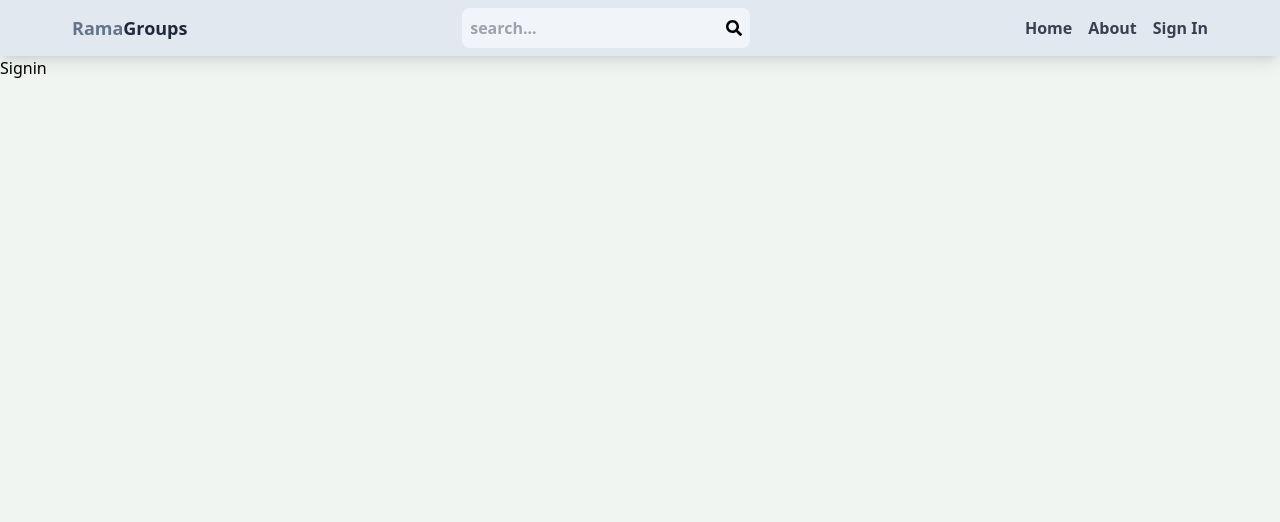
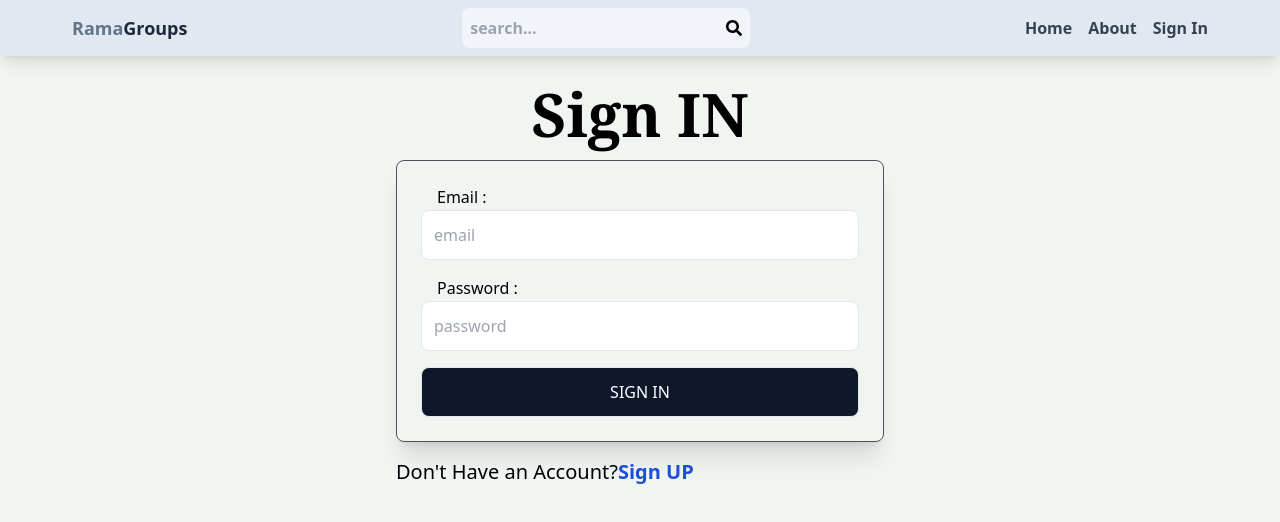
Before and after one commit to Ramdoijad/Realestateapp, a React (Create React App) app: page /signin in a window 1280 px wide. Shown: the top 522 px of the page. Built offline with nearby package versions, Linux system fonts and the light colour scheme.

Commit message:
initailize redux in app and created store

```diff
--- a/package.json
+++ b/package.json
@@ -3,12 +3,14 @@
   "version": "0.1.0",
   "private": true,
   "dependencies": {
+    "@reduxjs/toolkit": "^2.2.7",
     "@testing-library/jest-dom": "^5.17.0",
     "@testing-library/react": "^13.4.0",
     "@testing-library/user-event": "^13.5.0",
     "react": "^18.3.1",
     "react-dom": "^18.3.1",
     "react-icons": "^5.3.0",
+    "react-redux": "^9.1.2",
     "react-router-dom": "^6.26.1",
     "react-scripts": "5.0.1",
     "web-vitals": "^2.1.4"
--- a/src/index.js
+++ b/src/index.js
@@ -3,12 +3,16 @@ import ReactDOM from 'react-dom/client';
 import './index.css';
 import App from './App';
 import reportWebVitals from './reportWebVitals';
+import {store} from './redux/store'
+import { Provider } from 'react-redux';
 
 const root = ReactDOM.createRoot(document.getElementById('root'));
 root.render(
+  <Provider store={store}>
   <React.StrictMode>
-    <App />
+<App/>
   </React.StrictMode>
+  </Provider>
 );
 
 // If you want to start measuring performance in your app, pass a function
--- a/src/pages/SignUp.js
+++ b/src/pages/SignUp.js
@@ -43,7 +43,8 @@ const SignUp = () => {
   return (
     <div className="p-3 max-w-lg mx-auto">
       <h1 className="text-6xl text-center font-semibold my-4 font-serif">Sign Up</h1>
-      <form onSubmit={handleSubmit} className="flex flex-col gap-4">
+      <form onSubmit={handleSubmit} className="flex flex-col gap-4 border border-neutral-600 shadow-xl p-6 rounded-lg">
+      <label className='ml-4 mb-[-15px]'>Username :</label>
         <input
           type="text"
           placeholder="username"
@@ -52,6 +53,7 @@ const SignUp = () => {
           id="username"
           value={formData.username || ''}
         />
+         <label className='ml-4 mb-[-15px]'>Email :</label>
         <input
           type="email"
           placeholder="email"
@@ -60,6 +62,7 @@ const SignUp = () => {
           id="email"
           value={formData.email || ''}
         />
+         <label className='ml-4 mb-[-15px]'>Password :</label>
         <input
           type="password"
           placeholder="password"
--- a/src/pages/Signin.js
+++ b/src/pages/Signin.js
@@ -1,9 +1,84 @@
-import React from 'react'
+import React, { useState } from 'react';
+import { useDispatch, useSelector } from 'react-redux';
+import { Link ,useNavigate} from 'react-router-dom';
+import { signinStart,signinSuccess,signInfauilur } from '../redux/user/userSlice';
+const SignIn = () => {
+  const [formData, setformData] = useState({});
+  const {loading,error}=useSelector((store)=>store.user)
+   const dispatch = useDispatch()
 
-const Signin = () => {
+  const navigate = useNavigate()
+  const handleChange = (e) => {
+    setformData({
+      ...formData,
+      [e.target.id]: e.target.value,
+    });
+  };
+
+  const handleSubmit = (e) => {
+    e.preventDefault();
+    dispatch(signinStart())
+    fetch('http://localhost:4000/api/auth/SignIn', {
+      method: 'POST',
+      headers: {
+        'Content-Type': 'application/json',
+      },
+      body: JSON.stringify(formData),
+    })
+      .then((res) => res.json())
+      .then((data) => {
+        if (data.success === false) {
+         dispatch(signInfauilur(data.message))
+          return;
+        }
+       dispatch(signinSuccess(data))
+        navigate('/')
+        console.log(data);
+
+        setformData({});
+      });
+  };
+
   return (
-    <div>Signin</div>
-  )
-}
+    <div className="p-3 max-w-lg mx-auto">
+      <h1 className="text-6xl text-center font-semibold my-4 font-serif">Sign IN</h1>
+      <form onSubmit={handleSubmit} className="flex flex-col  gap-4 border border-neutral-600 shadow-xl p-6 rounded-lg">
+        <label  className='ml-4 mb-[-15px]'>Email :</label>
+        <input
+          type="email"
+          placeholder="email"
+          className="border p-3 rounded-lg"
+          onChange={handleChange}
+          id="email"
+          value={formData.email || ''}
+        />
+         <label className='ml-4 mb-[-15px]'>Password :</label>
+        <input
+          type="password"
+          placeholder="password"
+          onChange={handleChange}
+          id="password"
+          className="border p-3 rounded-lg"
+          value={formData.password || ''}
+        />
+        <button
+          disabled={loading}
+          className="border p-3 rounded-lg bg-slate-900 text-white uppercase hover:opacity-75 disabled:opacity-80"
+        >
+          {loading ? 'loading' : 'Sign In'}
+        </button>
+      </form>
+      <div className="flex my-4">
+        <p className="text-xl">Don't Have an Account?</p>
+        <Link to="/signup" className="text-blue-700 text-xl font-bold">
+          Sign UP
+        </Link>
+      </div>
+      <div>
+        <h1 className='text-red-500 text-lg '>{error}</h1>
+      </div>
+    </div>
+  );
+};
 
-export default Signin
+export default SignIn;
--- /dev/null
+++ b/src/redux/store.js
@@ -0,0 +1,11 @@
+import { configureStore } from "@reduxjs/toolkit";
+import  userReducer  from "./user/userSlice.js";
+export const store = configureStore({
+
+    reducer:{
+    user:userReducer
+    },
+    middleware:(getDefaultMiddleware)=>getDefaultMiddleware({
+        serializableCheck:false
+    })
+})
--- /dev/null
+++ b/src/redux/user/userSlice.js
@@ -0,0 +1,30 @@
+import { createSlice } from "@reduxjs/toolkit";
+
+
+const initialState={
+    currentUser:null,
+    error:null,
+    loading:false
+}
+
+const userSlice= createSlice({
+    name:"user",
+    initialState,
+    reducers:{
+         signinStart:(state)=>{
+         state.loading = true
+         },
+         signinSuccess:(state,action)=>{
+          state.currentUser=action.payload;
+          state.error=null;
+          state.loading=false
+         },
+         signInfauilur:(state,action)=>{
+             state.error=action.payload;
+             state.loading=false
+         }
+    }
+})
+
+ export const {signinStart,signinSuccess,signInfauilur} = userSlice.actions
+export default userSlice.reducer
```
Also changed, not shown: 1 other file (tests, documents, lock files or other folders).
